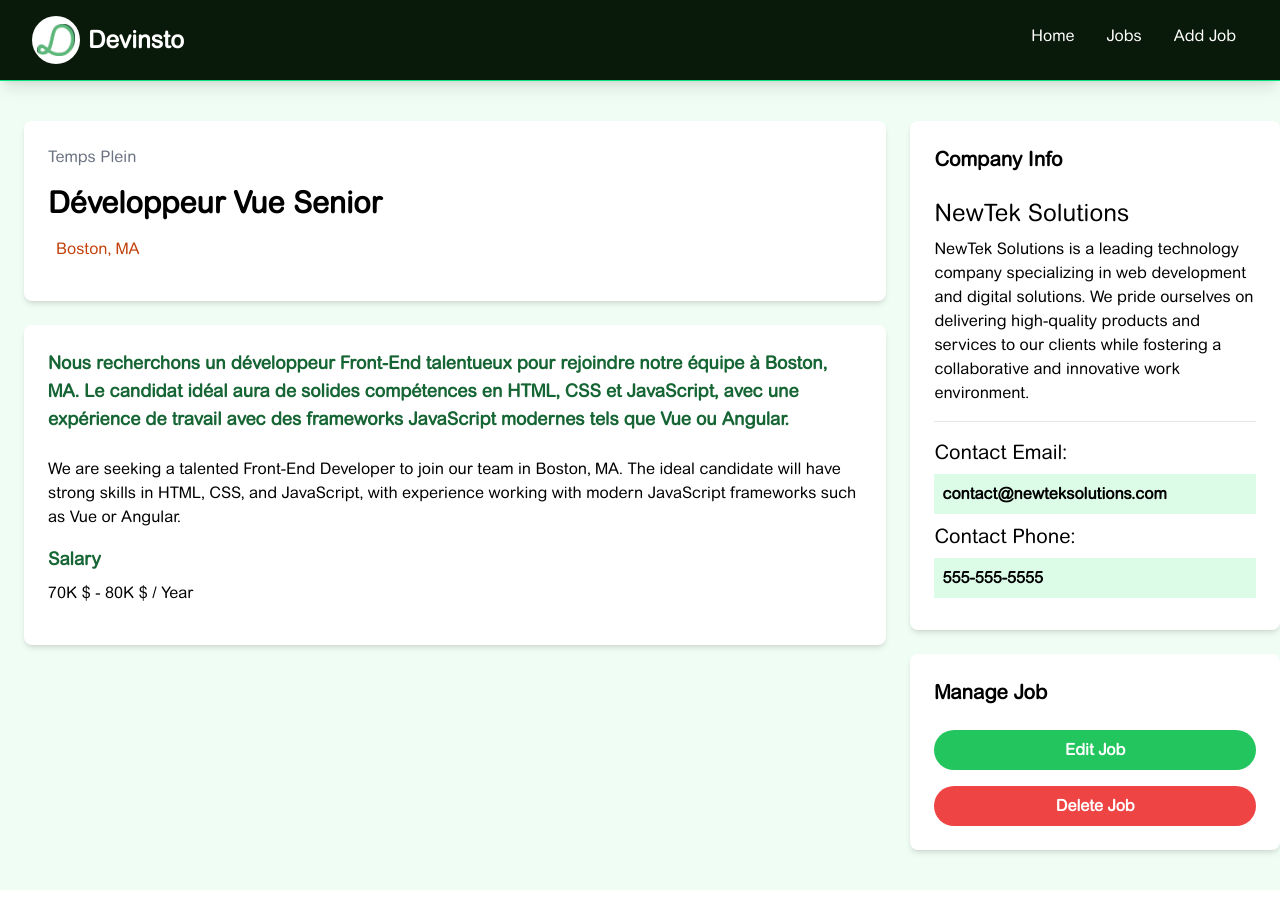
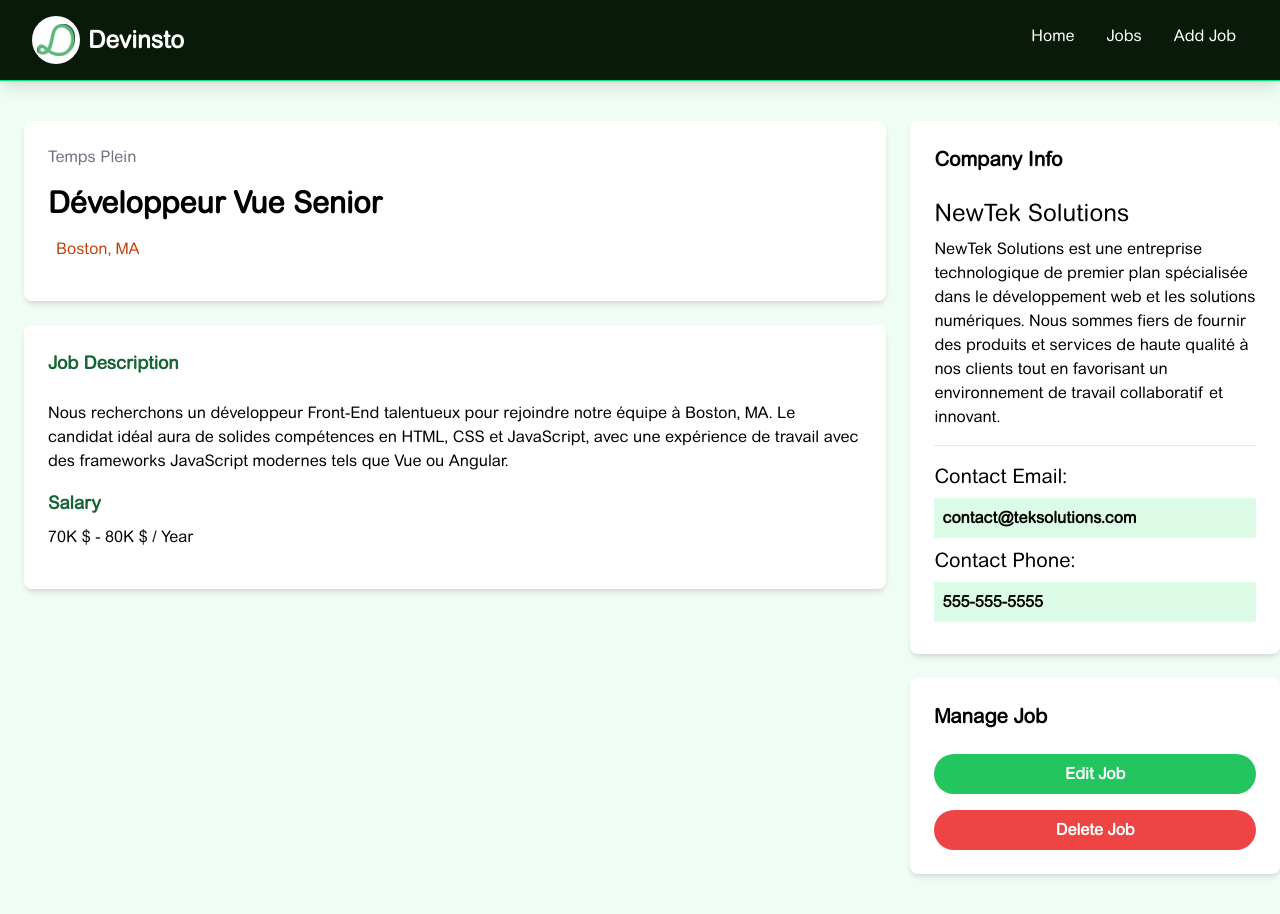
Before and after one commit to rosto-infinity/tub-page01, a Vue app: page /jobs/1 in a window 1280 px wide. Before the commit the page ends 890 px from the top, so only its background shows below. Built offline with nearby package versions, Linux system fonts and the light colour scheme; data requests are answered from the project's data file.

Commit message:
RouterLink  Manage Job<
RouterLink  Manage Job<

```diff
--- /dev/null
+++ b/src/components/BackButton copy 2.vue
@@ -0,0 +1,19 @@
+<script setup>
+import { RouterLink } from 'vue-router';
+
+</script>
+
+
+<template>
+   <!-- Go Back -->
+   <section>
+      <div class="container m-auto px-6 py-6">
+        <a
+          href="jobs.html"
+          class="flex items-center text-green-500 hover:text-green-600"
+        >
+          <i class="fas fa-arrow-left mr-2"></i> Back to Job Listings
+        </a>
+      </div>
+    </section>
+</template>
--- /dev/null
+++ b/src/components/BackButton.vue
@@ -0,0 +1,19 @@
+<script setup>
+import { RouterLink } from 'vue-router';
+
+</script>
+
+
+<template>
+   <!-- Go Back -->
+   <section>
+      <div class="container m-auto px-6 py-6">
+        <a
+          href="jobs.html"
+          class="flex items-center text-green-500 hover:text-green-600"
+        >
+          <i class="fas fa-arrow-left mr-2"></i> Back to Job Listings
+        </a>
+      </div>
+    </section>
+</template>
--- a/src/components/JobListings.vue
+++ b/src/components/JobListings.vue
@@ -2,6 +2,8 @@
 import {RouterLink} from 'vue-router';
 import JobListing from './JobListing.vue';
 import { reactive, onMounted } from 'vue';
+
+
 import PulseLoader from 'vue-spinner/src/PulseLoader.vue';
 import axios from 'axios';
 
--- a/src/views/JobView.vue
+++ b/src/views/JobView.vue
@@ -9,7 +9,9 @@
   const jobId = route.params.id;
 
   const state = reactive({
-    job: {},
+    jobs: {
+      company: {},
+    },
     isLoading: true,
   });
 
@@ -20,7 +22,8 @@
     state.job= response.data;
 
   } catch (error){
-    console.error('Error fetching job', error);
+    console.error('Erreur lors de la récupération de l\'emploi', error);
+      state.job = null;
   }finally{
     state.isLoading = false;
   }
@@ -49,35 +52,29 @@
 
           <div class="mt-6 rounded-lg bg-white p-6 shadow-md">
             <h3 class="mb-6 text-lg font-bold text-green-800">
-              {{ state.job.description}}
+              Job Description
             </h3>
 
             <p class="mb-4">
-              We are seeking a talented Front-End Developer to join our team
-              in Boston, MA. The ideal candidate will have strong skills in
-              HTML, CSS, and JavaScript, with experience working with modern
-              JavaScript frameworks such as Vue or Angular.
+              {{ state.job.description }}
             </p>
 
             <h3 class="mb-2 text-lg font-bold text-green-800">Salary</h3>
 
-            <p class="mb-4">{{ state.job.salary}} / Year</p>
+            <p class="mb-4">{{ state.job.salary }} / Year</p>
           </div>
         </main>
 
         <!-- Sidebar -->
-        <aside class="">
+        <aside v-if="state.job" class="">
           <!-- Company Info -->
           <div class="rounded-lg bg-white p-6 shadow-md">
             <h3 class="mb-6 text-xl font-bold">Company Info</h3>
 
-            <h2 class="text-2xl">NewTek Solutions</h2>
+            <h2 class="text-2xl"> {{ state.job.company.name }}</h2>
 
             <p class="my-2">
-              NewTek Solutions is a leading technology company specializing in
-              web development and digital solutions. We pride ourselves on
-              delivering high-quality products and services to our clients
-              while fostering a collaborative and innovative work environment.
+              {{ state.job.company.description }}
             </p>
 
             <hr class="my-4" />
@@ -85,26 +82,34 @@
             <h3 class="text-xl">Contact Email:</h3>
 
             <p class="my-2 bg-green-100 p-2 font-bold">
-              contact@newteksolutions.com
+              {{ state.job.company.contactEmail}}
             </p>
 
             <h3 class="text-xl">Contact Phone:</h3>
 
-            <p class="my-2 bg-green-100 p-2 font-bold">555-555-5555</p>
+            <p class="my-2 bg-green-100 p-2 font-bold"> {{ state.job.company.contactPhone }}</p>
           </div>
 
           <!-- Manage -->
           <div class="mt-6 rounded-lg bg-white p-6 shadow-md">
             <h3 class="mb-6 text-xl font-bold">Manage Job</h3>
-            <a href="add-job.html"
+            <RouterLink
+            :to="`/jobs/edit/${jobId}`"
               class="focus:shadow-outline mt-4 block w-full rounded-full bg-green-500 px-4 py-2 text-center font-bold text-white hover:bg-green-600 focus:outline-none">Edit
-              Job</a>
-            <button
-              class="focus:shadow-outline mt-4 block w-full rounded-full bg-red-500 px-4 py-2 font-bold text-white hover:bg-red-600 focus:outline-none">
+              Job</RouterLink>
+            <RouterLink
+             :to="`/jobs/delete/${jobId}`"
+              class="focus:shadow-outline mt-4 block w-full rounded-full bg-red-500 px-4 py-2 text-center font-bold text-white hover:bg-red-600 focus:outline-none">
               Delete Job
-            </button>
+            </RouterLink>
           </div>
         </aside>
+        <aside v-else-if="state.isLoading">
+      <p>Chargement des données de l'emploi...</p>
+    </aside>
+    <aside v-else>
+      <p>Une erreur est survenue lors du chargement des données de l'emploi. Veuillez réessayer plus tard.</p>
+    </aside>
       </div>
     </div>
   </section>
```
Also changed, not shown: src/components/BackButton copy.vue (renamed from src/components/HomeCards copy 2.vue).
